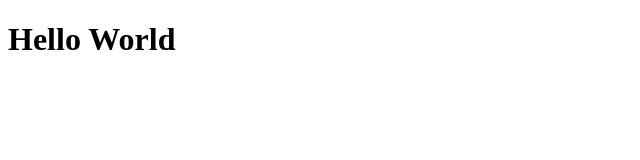
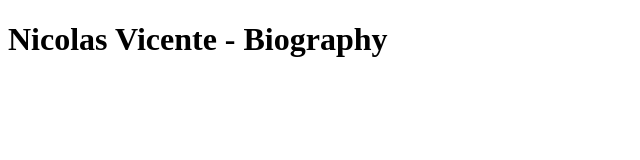
Before and after one commit to nicolasavicente/lab-01, a plain HTML site: page index.html in a window 1280 px wide. Shown: the whole page, without its empty margins (0-640 px from the left). Drawn offline with Linux system fonts and the light colour scheme.

Commit message:
Changed title and h1

```diff
--- a/index.html
+++ b/index.html
@@ -4,9 +4,9 @@
     <meta charset="UTF-8">
     <meta http-equiv="X-UA-Compatible" content="IE=edge">
     <meta name="viewport" content="width=device-width, initial-scale=1.0">
-    <title>My First HTML Page</title>
+    <title>Nicolas Vicente - Biography </title>
 </head>
 <body>
-    <h1>Hello World</h1>
+    <h1>Nicolas Vicente - Biography</h1>
 </body>
 </html>
```
